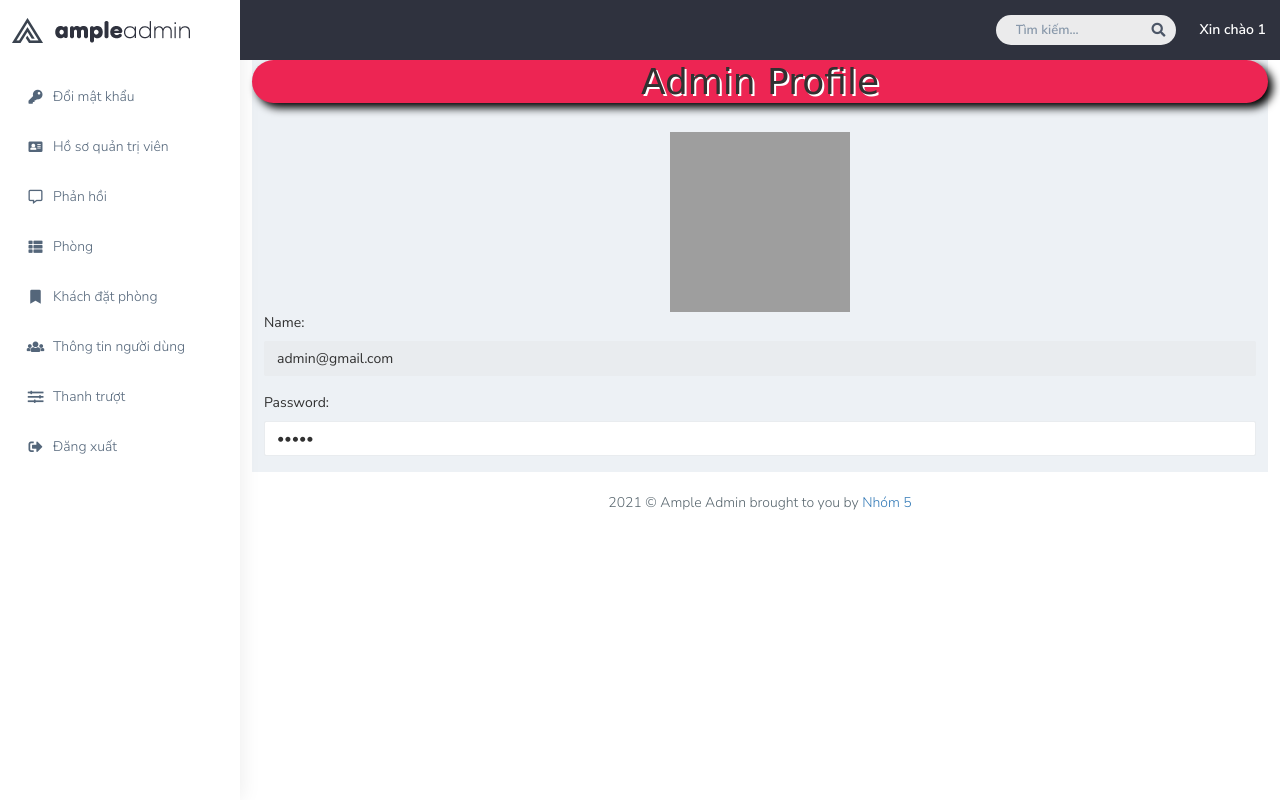
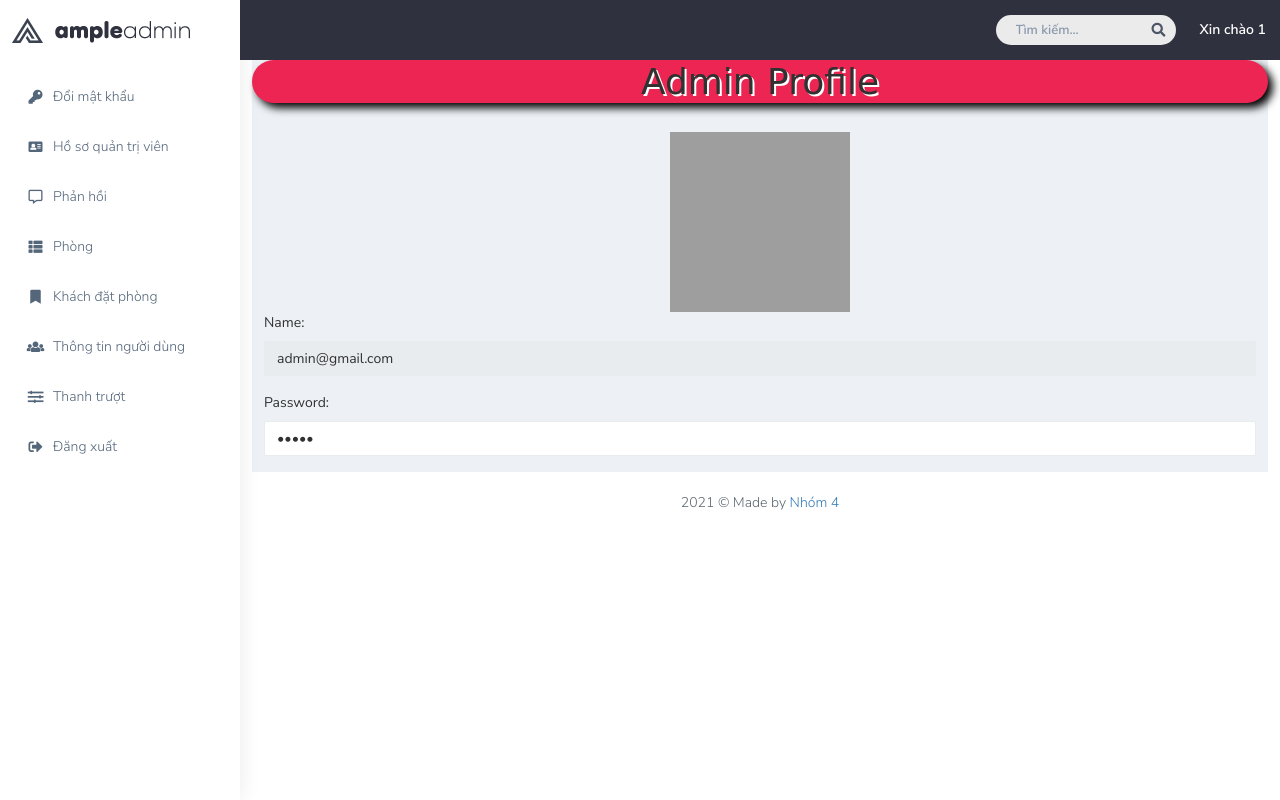
Before and after one commit to duytoxic/hotel-booking-final, a PHP site: page /admin/dashboard.php in a window 1280 px wide. Run offline with PHP 8.4, Linux system fonts and the light colour scheme; a user stored in the database is signed in; data comes from the database, SQL or seed files in the repository; style sheets or scripts are compiled from the project's sources; some web fonts are replaced; grey boxes are pictures that could not be loaded.

Commit message:
edit footer

```diff
--- a/admin/dashboard.php
+++ b/admin/dashboard.php
@@ -239,8 +239,8 @@ if($admin=="")
               }
             }
             ?>
-            <footer class="footer text-center"> 2021 © Ample Admin brought to you by <a
-                    href="https://www.wrappixel.com/">Nhóm 5</a>
+            <footer class="footer text-center"> 2021 © Made by <a
+                    href="https://www.wrappixel.com/">Nhóm 4</a>
             </footer>
         </div>
         </div>
```
